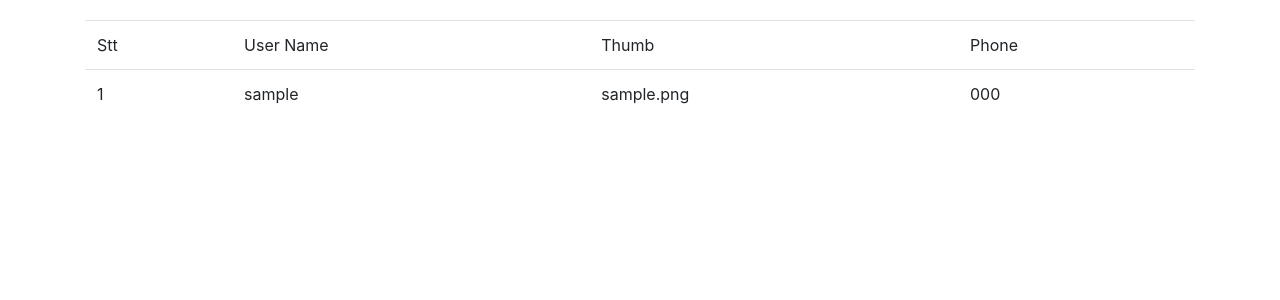
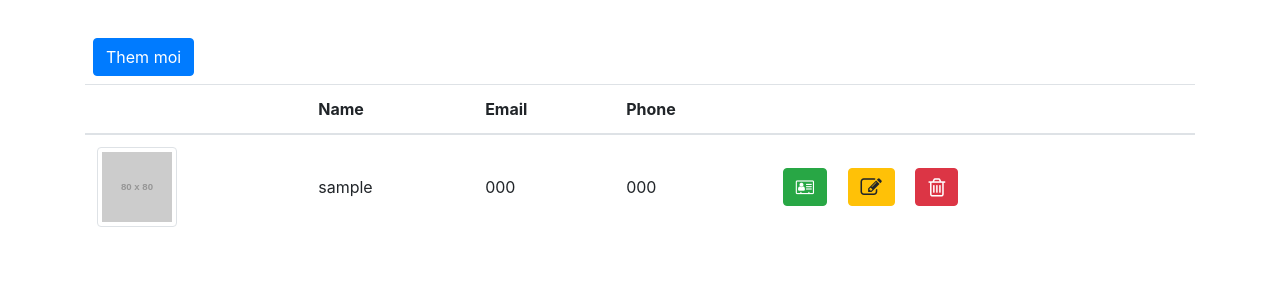
Before and after one commit to thientran98qb/PhpCRUD, a PHP site: page / in a window 1280 px wide. Shown: the part 76-376 px from the top of the page. Run offline with PHP 8.4, Linux system fonts and the light colour scheme; tables that the repository leaves empty or names only in its code hold one stand-in row (values such as "Sample post"); grey boxes labelled with a size stand in for pictures from a placeholder-image service; some libraries are stand-ins or nearby versions.

Commit message:
module new

```diff
--- a/assets/css/style.css
+++ b/assets/css/style.css
@@ -10,3 +10,20 @@
     padding: 10px 0;
     color: saddlebrown;
 }
+.container { padding-top:10px}
+.rounded { width:100px}
+.img-thumbnail { width:80px!important}
+#overlay {
+    background: #ffffff;
+    color: #666666;
+    position: fixed;
+    height: 100%;
+    width: 100%;
+    z-index: 5000;
+    top: 0;
+    left: 0;
+    float: left;
+    text-align: center;
+    padding-top: 25%;
+    opacity: .80;
+  }
--- a/controllers/UserController.php
+++ b/controllers/UserController.php
@@ -9,4 +9,13 @@
             $userList=$this->show();
             include_once DOCUMENT_ROOT . "/views/users/index.php";
         }
+        function addUser(){
+            $arr=
+                [
+                    'user_name'=>'thientran98qb',
+                    'user_img'=>'img/s',
+                    'user_phone'=>'0123646'
+                ];
+            $this->add($arr);
+        }
     }
--- a/model/UserModel.php
+++ b/model/UserModel.php
@@ -1,15 +1,37 @@
 <?php
     include_once "ConnectDB.php";
     class UserModel extends ConnectDB{
+        protected $table='users';
         function __construct(){
             parent::__construct();
         }
         function show(){
-            $query="SELECT * FROM users";
+            $query="SELECT * FROM $this->table";
             $stmt=$this->conn->prepare($query);
             $stmt->execute();
             $data=$stmt->fetchAll(PDO::FETCH_ASSOC);
             $stmt->closeCursor();
             return $data;
         }
+        function add($data){
+            // insert into users(`user_name`,`user_img`) values ('thien','')
+            if(!empty($data)){
+                foreach ($data as $key => $value) {
+                        $flieds[]=$key;
+                        $placehouder[]=":{$key}";
+                }
+            }
+            $sql="INSERT INTO {$this->table} (".implode(',',$flieds).") VALUES (".implode(',',$placehouder).")";
+            $stmt=$this->conn->prepare($sql);
+            try {
+                $this->conn->beginTransaction();
+                $stmt->execute($data);
+                $lastInsertedID=$this->conn->lastInsertId();
+                $this->conn->commit();
+                return $lastInsertedID;
+            } catch (PDOException $e) {
+                echo "Message error ".$e;
+                $this->conn->rollBack();
+            }
+        }
     }
--- a/views/layouts/header.php
+++ b/views/layouts/header.php
@@ -6,6 +6,8 @@
     <!-- CSS -->
     <link rel="stylesheet" href="https://cdn.jsdelivr.net/npm/bootstrap@4.5.3/dist/css/bootstrap.min.css" integrity="sha384-TX8t27EcRE3e/ihU7zmQxVncDAy5uIKz4rEkgIXeMed4M0jlfIDPvg6uqKI2xXr2" crossorigin="anonymous">
     <link rel="stylesheet" href="assets/css/style.css">
+    <link rel="stylesheet" href="https://stackpath.bootstrapcdn.com/font-awesome/4.7.0/css/font-awesome.min.css"
+    integrity="sha384-wvfXpqpZZVQGK6TAh5PVlGOfQNHSoD2xbE+QkPxCAFlNEevoEH3Sl0sibVcOQVnN" crossorigin="anonymous">
     <title>Document</title>
 </head>
 <body>
--- a/views/users/index.php
+++ b/views/users/index.php
@@ -1,26 +1,33 @@
 <?php include_once DOCUMENT_ROOT. "/views/layouts/header.php"; ?>
     <div class="container">
-        <table class="table">
+        <div class="addNew m-2">
+            <a href="" class="btn btn-primary">Them moi</a>
+        </div>
+        <table class="table"  id="userstable">
             <thead>
                 <tr>
-                    <td>Stt</td>
-                    <td>User Name</td>
-                    <td>Thumb</td>
-                    <td>Phone</td>
+                    <th scope="col"></th>
+                    <th scope="col">Name</th>
+                    <th scope="col">Email</th>
+                    <th scope="col">Phone</th>
+                    <th scope="col"></th>
                 </tr>
             </thead>
             <tbody>
-                <?php foreach ($userList as $key => $value) {  ?>
+            <?php foreach ($userList as $key => $value) {?>
                 <tr>
-                    <td><?php echo $value['id']; ?></td>
-                    <td><?php echo $value['user_name']; ?></td>
-                    <td><?php echo $value['user_img']; ?></td>
-                    <td><?php echo $value['user_phone']; ?></td>
+                    <td class="align-middle"><img src="http://placehold.it/80x80" class="img-thumbnail rounded float-left"></td>
+                    <td class="align-middle"><?php echo $value['user_name']; ?></td>
+                    <td class="align-middle"><?php echo $value['user_phone']; ?></td>
+                    <td class="align-middle"><?php echo $value['user_phone']; ?></td>
+                    <td class="align-middle">
+                        <a href="#" class="btn btn-success mr-3 profile" data-toggle="modal" data-target="#userViewModal" title="Prfile"><i class="fa fa-address-card-o" aria-hidden="true"></i></a>
+                        <a href="#" class="btn btn-warning mr-3 edituser" data-toggle="modal" data-target="#userModal" title="Edit"><i class="fa fa-pencil-square-o fa-lg"></i></a>
+                        <a href="#" class="btn btn-danger deleteuser" data-userid="14" title="Delete"><i class="fa fa-trash-o fa-lg"></i></a>
+                    </td>
                 </tr>
-                <?php }?>
+                <?php } ?>
             </tbody>
-            <tfoot>
-            </tfoot>
-        </table>
+        </table><!-- table -->
     </div>
 <?php include_once DOCUMENT_ROOT. "/views/layouts/footer.php"; ?>
```
Also changed, not shown: views/layouts/footer.php (line endings or trailing spaces).
